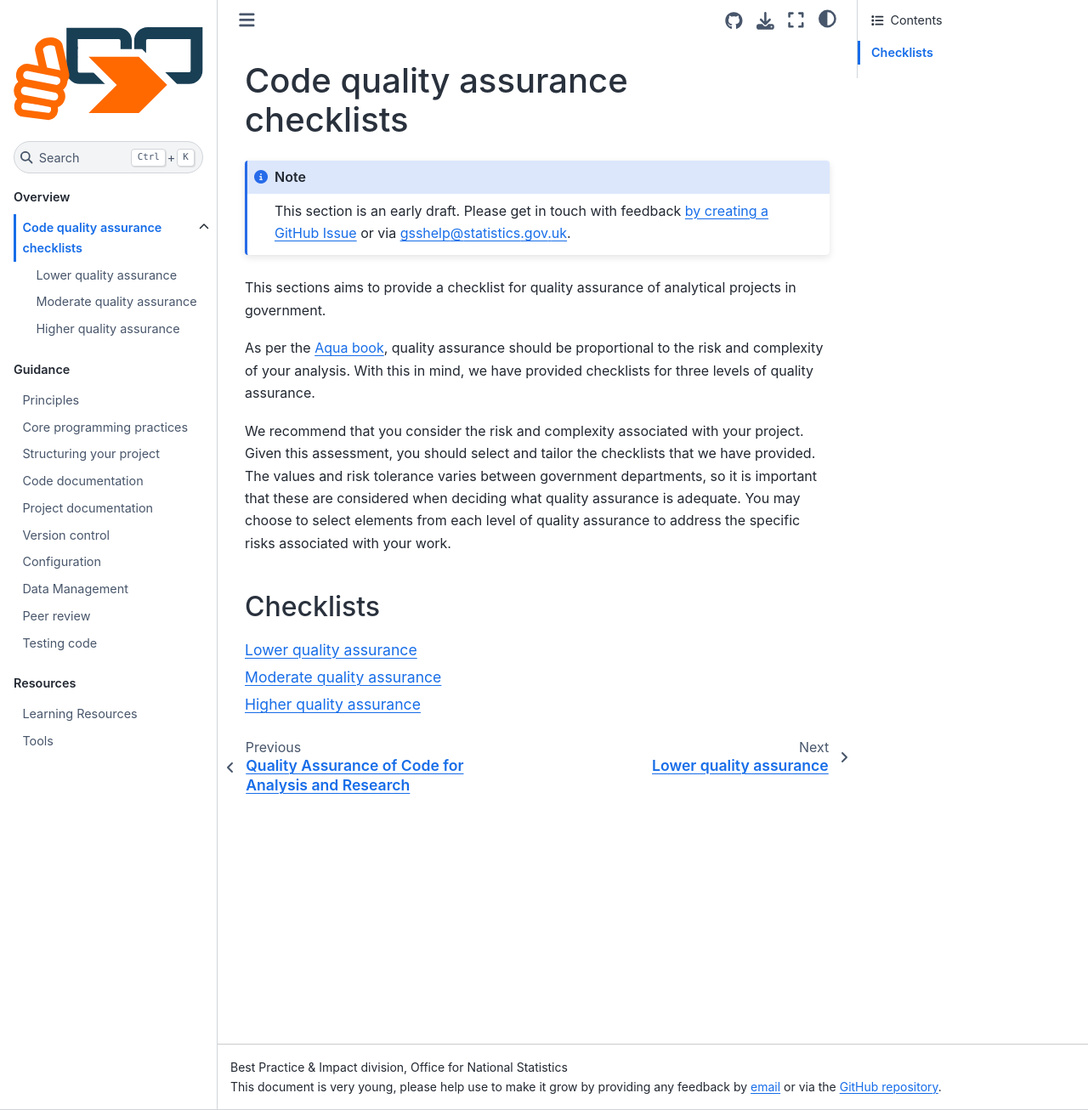
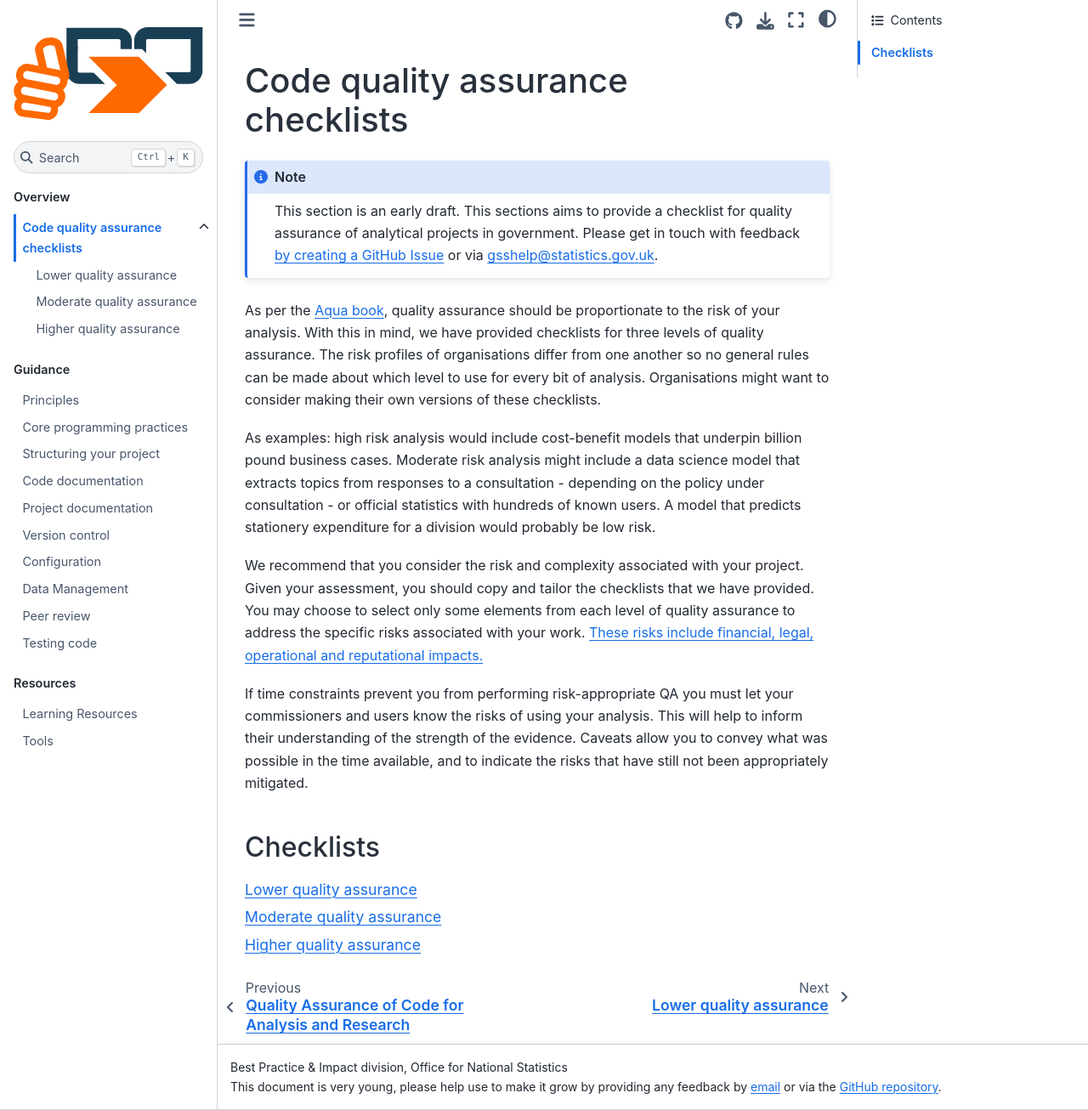
Before and after one commit to best-practice-and-impact/qa-of-code-guidance, a Jupyter Book: the page built from book/checklists.md, in a window 1280 px wide and 1306 px high. Shown: the whole window at 85% size. Built offline with Jupyter Book 1.0.4 settings and Sphinx 7.4.7 and the Sphinx Book theme 1.1.4, drawn with Linux system fonts in a browser that asks for light colours.

Commit message:
rewrote checklists

````diff
--- a/book/checklists.md
+++ b/book/checklists.md
@@ -1,14 +1,17 @@
 # Code quality assurance checklists
 
 ```{note}
-This section is an early draft. Please get in touch with feedback [by creating a GitHub Issue](https://github.com/best-practice-and-impact/qa-of-code-guidance/issues) or via [gsshelp@statistics.gov.uk](mailto:gsshelp@statistics.gov.uk).
+This section is an early draft. This sections aims to provide a checklist for quality assurance of analytical projects in government. Please get in touch with feedback [by creating a GitHub Issue](https://github.com/best-practice-and-impact/qa-of-code-guidance/issues) or via [gsshelp@statistics.gov.uk](mailto:gsshelp@statistics.gov.uk).
 ```
 
-This sections aims to provide a checklist for quality assurance of analytical projects in government.
+As per the [Aqua book](https://www.gov.uk/government/publications/the-aqua-book-guidance-on-producing-quality-analysis-for-government), quality assurance should be proportionate to the risk of your analysis. With this in mind, we have provided checklists for three levels of quality assurance. The risk profiles of organisations differ from one another so no general rules can be made about which level to use for every bit of analysis. Organisations might want to consider making their own versions of these checklists.
 
-As per the [Aqua book](https://www.gov.uk/government/publications/the-aqua-book-guidance-on-producing-quality-analysis-for-government), quality assurance should be proportional to the risk and complexity of your analysis. With this in mind, we have provided checklists for three levels of quality assurance.
+As examples: high risk analysis would include cost-benefit models that underpin billion pound business cases. Moderate risk analysis might include a data science model that extracts topics from responses to a consultation - depending on the policy under consultation - or official statistics with hundreds of known users. A model that predicts stationery expenditure for a division would probably be low risk.
 
-We recommend that you consider the risk and complexity associated with your project. Given this assessment, you should select and tailor the checklists that we have provided. The values and risk tolerance varies between government departments, so it is important that these are considered when deciding what quality assurance is adequate. You may choose to select elements from each level of quality assurance to address the specific risks associated with your work.
+We recommend that you consider the risk and complexity associated with your project. Given your assessment, you should copy and tailor the checklists that we have provided. You may choose to select only some elements from each level of quality assurance to address the specific risks associated with your work. [These risks include financial, legal, operational and reputational impacts.](https://assets.publishing.service.gov.uk/government/uploads/system/uploads/attachment_data/file/416478/aqua_book_final_web.pdf#page=10)
+
+If time constraints prevent you from performing risk-appropriate QA you must let your commissioners and users know the risks of using your analysis. This will help to inform their understanding of the strength of the evidence. Caveats allow you to convey what was possible in the time available, and to indicate the risks that have still not been appropriately mitigated.
+
 
 ## Checklists
 
````
